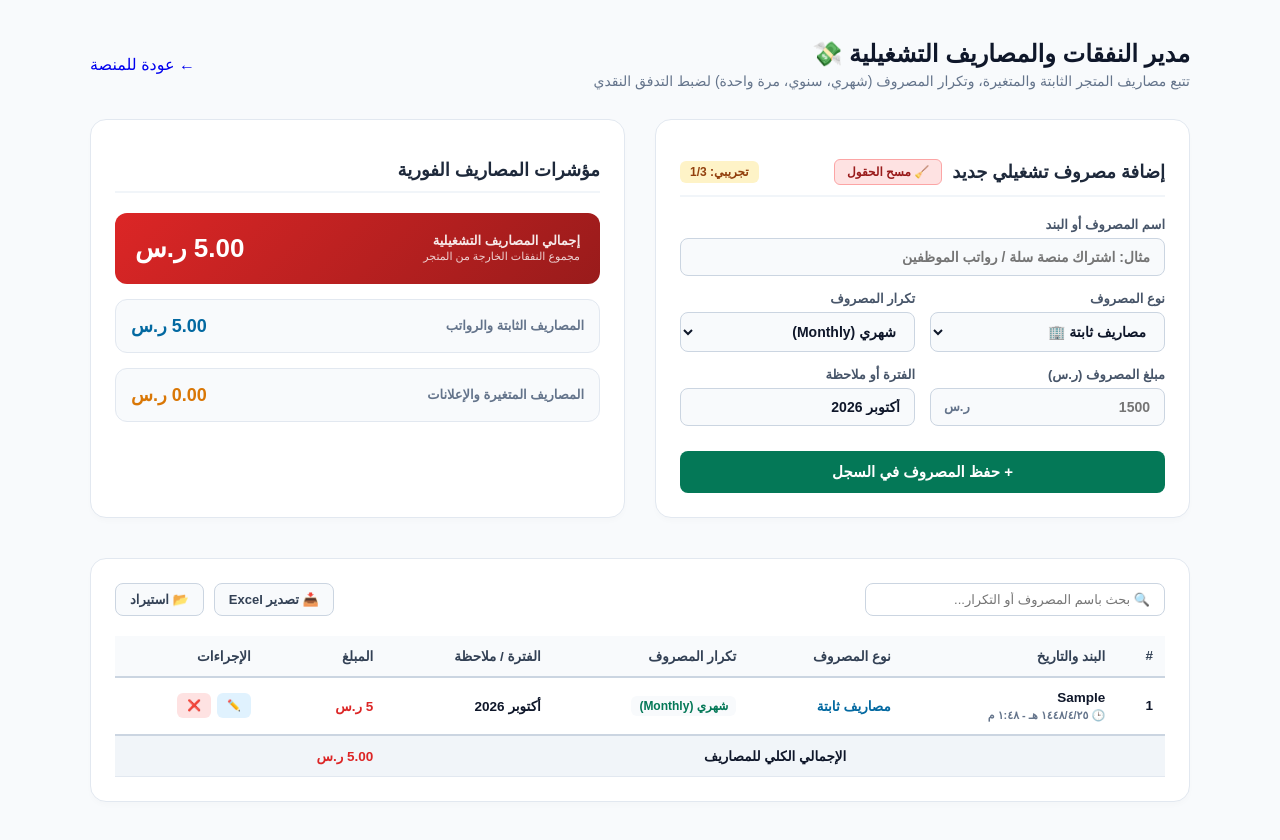
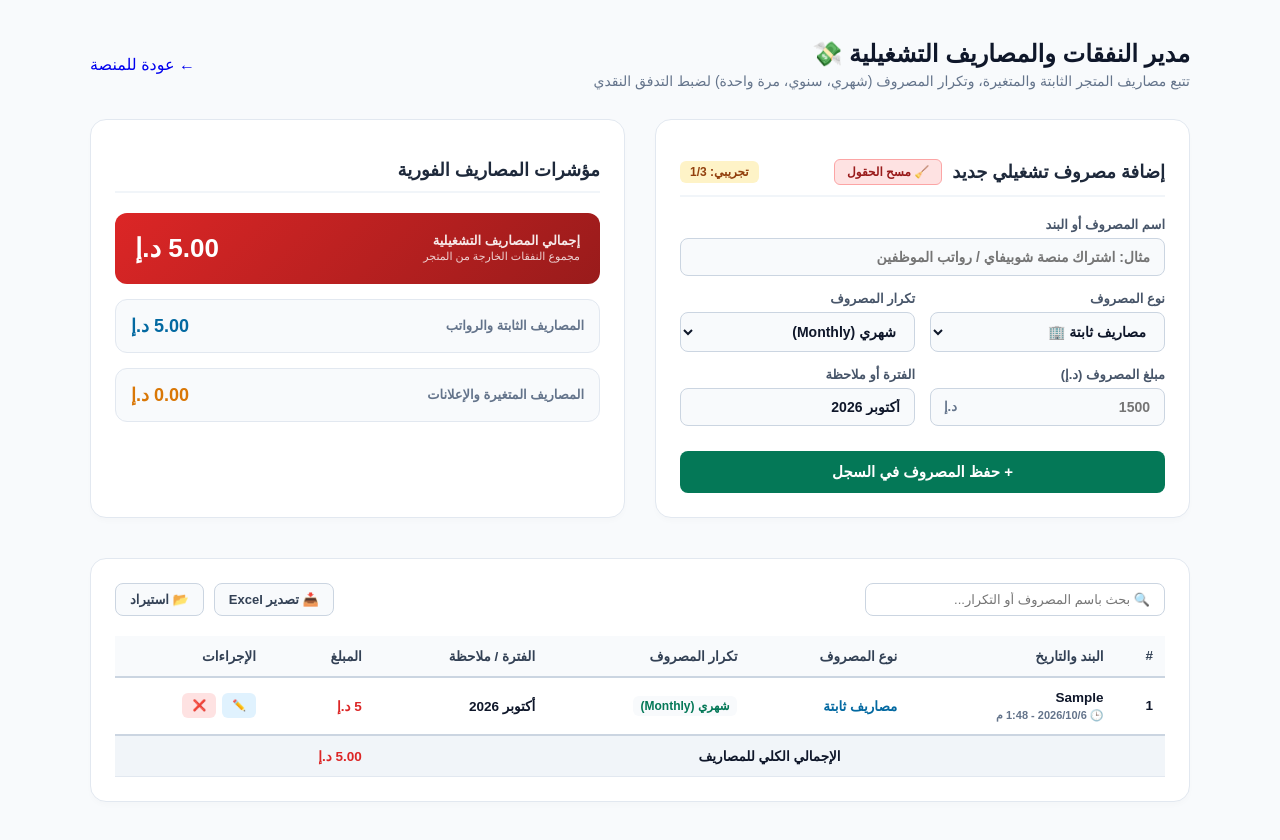
Before and after one commit to engaziasa-lang/engazia-app, a Next.js app: page /hub/ae/expenses in a window 1280 px wide. Both pictures are taken after typing "Sample", "5" into the empty fields and a click on the button "+ حفظ المصروف في السجل". Built offline with nearby package versions, Linux system fonts and the light colour scheme.

Commit message:
Update page.tsx

```diff
--- a/app/hub/ae/expenses/page.tsx
+++ b/app/hub/ae/expenses/page.tsx
@@ -13,7 +13,7 @@ interface ExpenseItem {
   createdAt?: string;
 }
 
-export default function ExpensesManagerSA() {
+export default function ExpensesManagerAE() {
   const [expenseName, setExpenseName] = useState<string>('');
   const [typeSelect, setTypeSelect] = useState<string>('مصاريف ثابتة');
   const [customType, setCustomType] = useState<string>('مصاريف ثابتة');
@@ -28,7 +28,8 @@ export default function ExpensesManagerSA() {
   const fileInputRef = useRef<HTMLInputElement>(null);
 
   useEffect(() => {
-    const saved = localStorage.getItem('seerk_expenses_manager_items');
+    // تم تغيير مفتاح التخزين لفصل بيانات الإمارات عن السعودية
+    const saved = localStorage.getItem('seerk_ae_expenses_manager_items');
     if (saved) {
       try { setItems(JSON.parse(saved)); } catch (e) { }
     }
@@ -36,7 +37,7 @@ export default function ExpensesManagerSA() {
 
   const saveToLocalStorage = (newItems: ExpenseItem[]) => {
     setItems(newItems);
-    localStorage.setItem('seerk_expenses_manager_items', JSON.stringify(newItems));
+    localStorage.setItem('seerk_ae_expenses_manager_items', JSON.stringify(newItems));
   };
 
   const isActivated = typeof window !== 'undefined' && !!localStorage.getItem('merchant_license_key');
@@ -77,7 +78,8 @@ export default function ExpensesManagerSA() {
 
     const now = new Date();
     const timeOptions: Intl.DateTimeFormatOptions = { hour: 'numeric', minute: 'numeric', hour12: true };
-    const formattedDate = `${now.toLocaleDateString('ar-SA')} - ${now.toLocaleTimeString('ar-SA', timeOptions)}`;
+    // تعديل التوقيت ليطابق الإمارات
+    const formattedDate = `${now.toLocaleDateString('ar-AE')} - ${now.toLocaleTimeString('ar-AE', timeOptions)}`;
 
     if (editingId) {
       const updated = items.map(item => item.id === editingId ? {
@@ -164,7 +166,7 @@ export default function ExpensesManagerSA() {
                 <th>نوع المصروف</th>
                 <th>تكرار المصروف</th>
                 <th>الفترة أو الملاحظة</th>
-                <th>المبلغ (ر.س)</th>
+                <th>المبلغ (د.إ)</th>
               </tr>
             </thead>
             <tbody>
@@ -189,7 +191,7 @@ export default function ExpensesManagerSA() {
             <tfoot>
               <tr class="tfoot-row">
                 <td colspan="6">إجمالي المصاريف التشغيلية</td>
-                <td>${grandTotalExpenses.toFixed(2)} ر.س</td>
+                <td>${grandTotalExpenses.toFixed(2)} د.إ</td>
               </tr>
             </tfoot>
           </table>
@@ -201,7 +203,7 @@ export default function ExpensesManagerSA() {
     const url = URL.createObjectURL(blob);
     const link = document.createElement("a");
     link.setAttribute("href", url);
-    link.setAttribute("download", "seerk_expenses_manager.xls");
+    link.setAttribute("download", "seerk_ae_expenses_manager.xls");
     document.body.appendChild(link);
     link.click();
     document.body.removeChild(link);
@@ -304,7 +306,7 @@ export default function ExpensesManagerSA() {
           <h1>مدير النفقات والمصاريف التشغيلية 💸</h1>
           <p>تتبع مصاريف المتجر الثابتة والمتغيرة، وتكرار المصروف (شهري، سنوي، مرة واحدة) لضبط التدفق النقدي</p>
         </div>
-        <Link href="/hub/sa" className="back-btn">
+        <Link href="/hub/ae" className="back-btn">
           <span>←</span> عودة للمنصة
         </Link>
       </div>
@@ -326,7 +328,7 @@ export default function ExpensesManagerSA() {
             <div className="input-group">
               <label>اسم المصروف أو البند</label>
               <div className="input-wrapper">
-                <input type="text" value={expenseName} onChange={(e) => setExpenseName(e.target.value)} placeholder="مثال: اشتراك منصة سلة / رواتب الموظفين" required />
+                <input type="text" value={expenseName} onChange={(e) => setExpenseName(e.target.value)} placeholder="مثال: اشتراك منصة شوبيفاي / رواتب الموظفين" required />
               </div>
             </div>
 
@@ -375,10 +377,10 @@ export default function ExpensesManagerSA() {
 
             <div className="form-row">
               <div className="input-group">
-                <label>مبلغ المصروف (ر.س)</label>
+                <label>مبلغ المصروف (د.إ)</label>
                 <div className="input-wrapper">
                   <input className="with-currency" type="number" step="0.01" min="0" value={amount === '' ? '' : amount} onChange={(e) => setAmount(e.target.value === '' ? '' : Number(e.target.value))} placeholder="1500" required />
-                  <span className="currency-tag">ر.س</span>
+                  <span className="currency-tag">د.إ</span>
                 </div>
               </div>
               <div className="input-group">
@@ -405,18 +407,18 @@ export default function ExpensesManagerSA() {
               <div style={{ fontSize: '11px', opacity: 0.8, marginTop: '2px' }}>مجموع النفقات الخارجة من المتجر</div>
             </div>
             <div className="result-value">
-              {grandTotalExpenses.toFixed(2)} ر.س
+              {grandTotalExpenses.toFixed(2)} د.إ
             </div>
           </div>
 
           <div className="result-box">
             <span className="result-label">المصاريف الثابتة والرواتب</span>
-            <span className="result-value" style={{ color: '#0369a1' }}>{totalFixedExpenses.toFixed(2)} ر.س</span>
+            <span className="result-value" style={{ color: '#0369a1' }}>{totalFixedExpenses.toFixed(2)} د.إ</span>
           </div>
 
           <div className="result-box" style={{ background: '#f8fafc' }}>
             <span className="result-label">المصاريف المتغيرة والإعلانات</span>
-            <span className="result-value" style={{ color: '#d97706' }}>{totalVariableExpenses.toFixed(2)} ر.س</span>
+            <span className="result-value" style={{ color: '#d97706' }}>{totalVariableExpenses.toFixed(2)} د.إ</span>
           </div>
         </div>
       </div>
@@ -473,7 +475,7 @@ export default function ExpensesManagerSA() {
                       </span>
                     </td>
                     <td>{item.periodOrNote}</td>
-                    <td style={{ fontWeight: 900, color: '#dc2626' }}>{item.amount} ر.س</td>
+                    <td style={{ fontWeight: 900, color: '#dc2626' }}>{item.amount} د.إ</td>
                     <td>
                       <div style={{ display: 'flex', gap: '6px', flexWrap: 'wrap' }}>
                         <button className="tb-action-btn btn-edit" onClick={() => handleEdit(item)} title="تعديل">✏️</button>
@@ -488,7 +490,7 @@ export default function ExpensesManagerSA() {
               <tfoot>
                 <tr className="tfoot-row">
                   <td colSpan={5} style={{ textAlign: 'center' }}>الإجمالي الكلي للمصاريف</td>
-                  <td style={{ color: '#dc2626' }}>{grandTotalExpenses.toFixed(2)} ر.س</td>
+                  <td style={{ color: '#dc2626' }}>{grandTotalExpenses.toFixed(2)} د.إ</td>
                   <td></td>
                 </tr>
               </tfoot>
```
